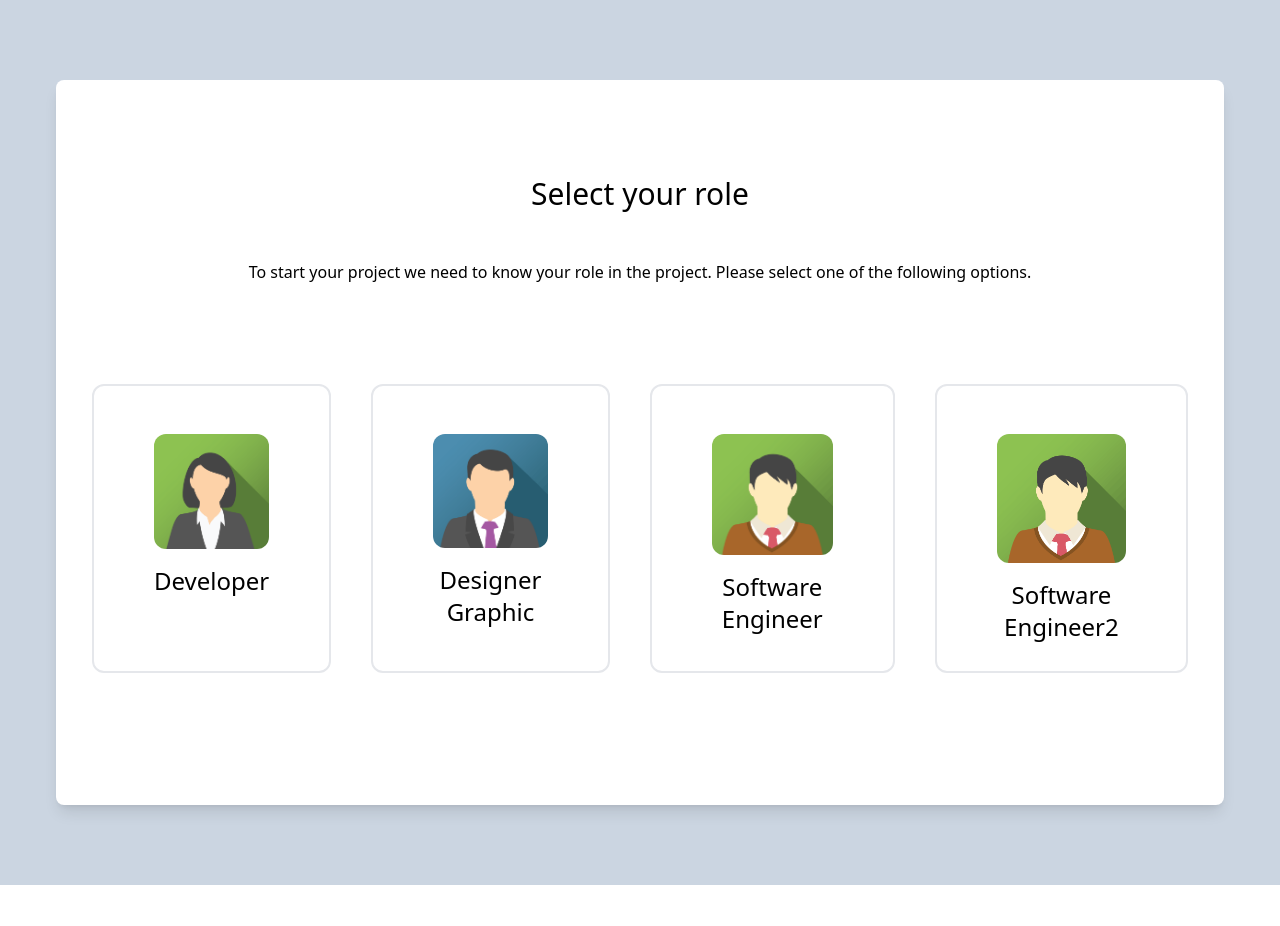
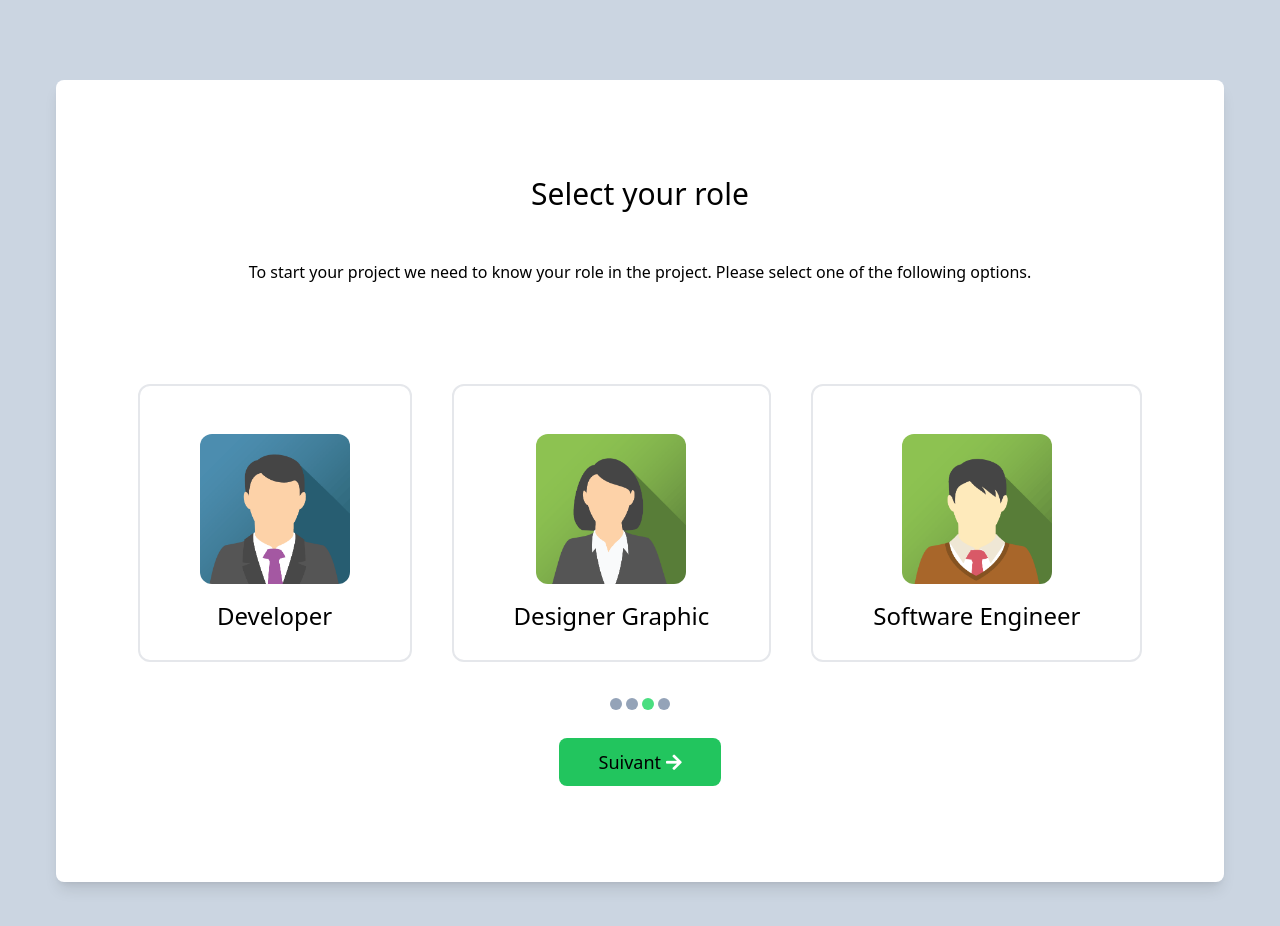
Before and after one commit to rosto-infinity/tp04-card-vue-js, a Vue app: page / in a window 1280 px wide. Shown: the top 926 px of the page. Before the commit the page ends 885 px from the top, so only its background shows below. Built offline with nearby package versions, Linux system fonts and the light colour scheme.

Commit message:
src/components/BaseButton.vue
src/components/BaseButton.vue

```diff
--- a/index.html
+++ b/index.html
@@ -4,6 +4,7 @@
     <meta charset="UTF-8" />
     <link rel="icon" type="image/svg+xml" href="/vite.svg" />
     <meta name="viewport" content="width=device-width, initial-scale=1.0" />
+    <link rel="stylesheet" href="https://cdnjs.cloudflare.com/ajax/libs/font-awesome/5.15.4/css/all.min.css" />
     <title>Vite + Vue + TS</title>
   </head>
   <body>
--- a/src/App.vue
+++ b/src/App.vue
@@ -7,12 +7,23 @@
       </p>
 
       <div class="flex p-9 gap-10">
-        <RoleCard  v-for="role in roles"
-        :key="role.title" :img="role.img" :alt="role.title" :title="role.title"/>
+        <RoleCard  v-for="(role,index) in roles"
+        :key="role.title" :img="role.img" :alt="role.title" :title="role.title"
+        :active="role.active"
+       @click="selectRole(index)"
+
+        />
       </div>
+        <div class="flex gap-1">
+         <div v-for="n in 4"
+         :key="n"
+         :class="{'!bg-green-400':n===3}"
+         class="d w-3 h-3 bg-slate-400 rounded-full cursor-pointer"></div>
+         </div>
 
-
-     <!-- <RoleCard :img="roles.img"/> -->
+         <BaseButton label="label" class="mt-7">
+          Suivant <i class="fas fa-arrow-right animate-ping text-white" </i>
+         </BaseButton>
 
     </div>
   </div>
@@ -20,18 +31,25 @@
 
 <script setup lang="ts">
 import { ref } from 'vue';
-import RoleCard from './components/RoleCard.vue'
-import Img from './assets/team-01.png';
-import Develop from './assets/team-02.png';
-import SoftIng from './assets/team-03.png';
-import SoftIng2 from './assets/team-03.png';
+import RoleCard from './components/RoleCard.vue';
+import BaseButton from './components/BaseButton.vue';
 
-const roles =ref([
-  {title :'Developer' , img :Develop},
-  {title :'Designer Graphic' , img :Img},
-  {title :'Software Engineer' , img :SoftIng},
-  {title :'Software Engineer2' , img :SoftIng2},
+import Develop from './assets/team-01.png'
+import Img from './assets/team-02.png'
+import SoftIng from './assets/team-03.png'
+
+
+const roles = ref([
+  { title: 'Developer', img: Develop, active: false },
+  { title: 'Designer Graphic', img: Img, active: false },
+  { title: 'Software Engineer', img: SoftIng, active: false },
 ]);
+
+const selectRole = (index:number) => {
+  roles.value.forEach((role)=>(role.active =false));
+  roles.value[index].active =true;
+}
 </script>
 
-<style scoped></style>
+<style scoped>
+         </style>
--- /dev/null
+++ b/src/components/BaseButton.vue
@@ -0,0 +1,18 @@
+<template>
+  <button class="bg-green-500 hover:bg-green-700 duration-150 py-2.5 px-10 rounded-lg text-lg font-medium">
+  <slot>
+    {{ label }}
+  </slot>
+  </button>
+</template>
+
+<script setup lang="ts">
+defineProps<{
+  label:string
+}>();
+
+</script>
+
+<style scoped>
+
+</style>
--- a/src/components/RoleCard.vue
+++ b/src/components/RoleCard.vue
@@ -1,14 +1,19 @@
 <template>
-  <div class="px-[60px] pb-7 border-2 border-green-10 rounded-xl cursor-pointer pt-12">
+  <div
+  :class="{'border-green-500 shadow-md':active}"
+  class="px-[60px] pb-7 border-2 border-green-10 rounded-xl cursor-pointer pt-12">
     <img :src="img" :alt="title" class="max-w-[150px] w-full rounded-xl  mx-auto mb-4" />
-    <h2 class="text-2xl text-center">{{ title }}</h2>
+    <h2
+    :class="{'text-green-500':active}"
+     class="text-2xl text-center">{{ title }}</h2>
   </div>
 </template>
 
 <script setup lang="ts">
-const props=defineProps<{
-  title: string,
-  img: string
+defineProps<{
+  title: string;
+  img: string;
+  active:boolean;
 }>();
 </script>
 
--- a/tsconfig.app.json
+++ b/tsconfig.app.json
@@ -2,6 +2,7 @@
   "extends": "@vue/tsconfig/tsconfig.dom.json",
   "compilerOptions": {
     "tsBuildInfoFile": "./node_modules/.tmp/tsconfig.app.tsbuildinfo",
+
 
     /* Linting */
     "strict": true,
```
Also changed, not shown: src/assets/esca.jpg (added).
